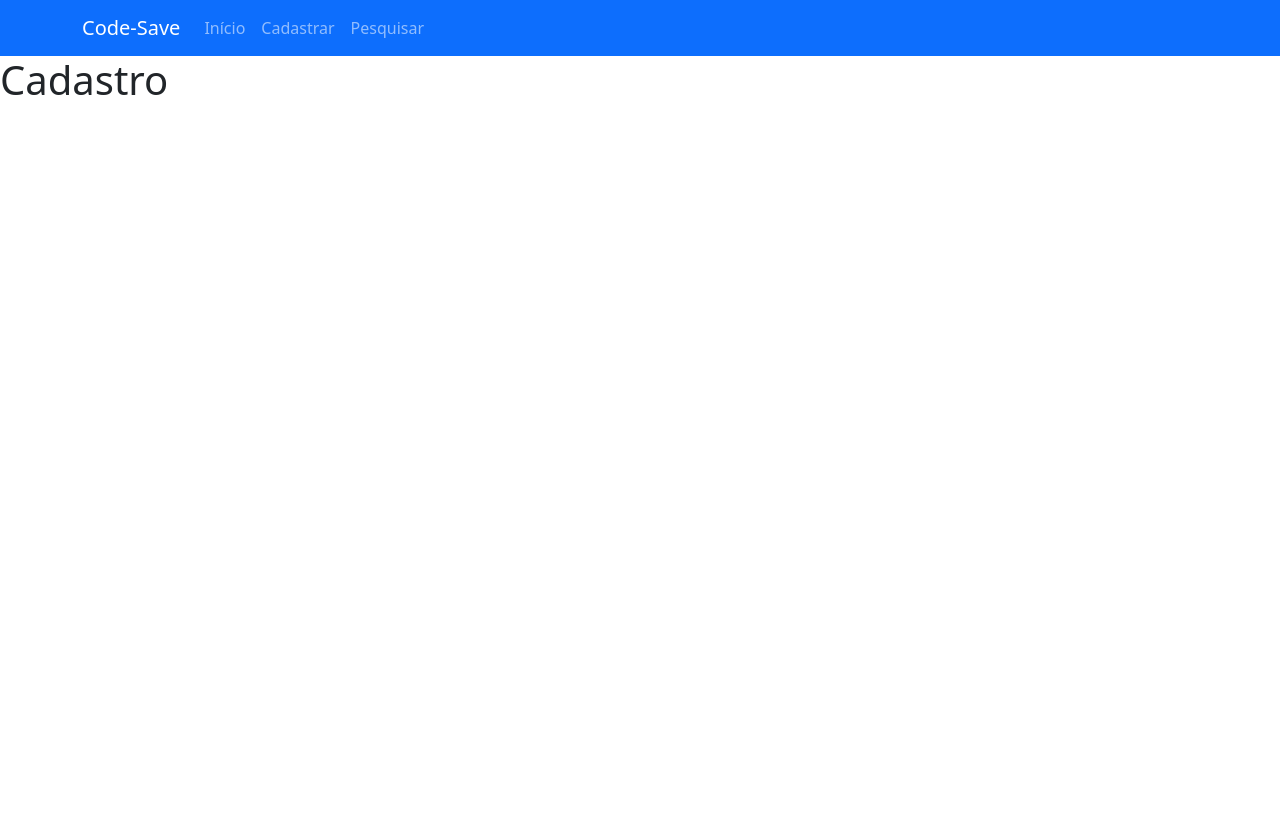
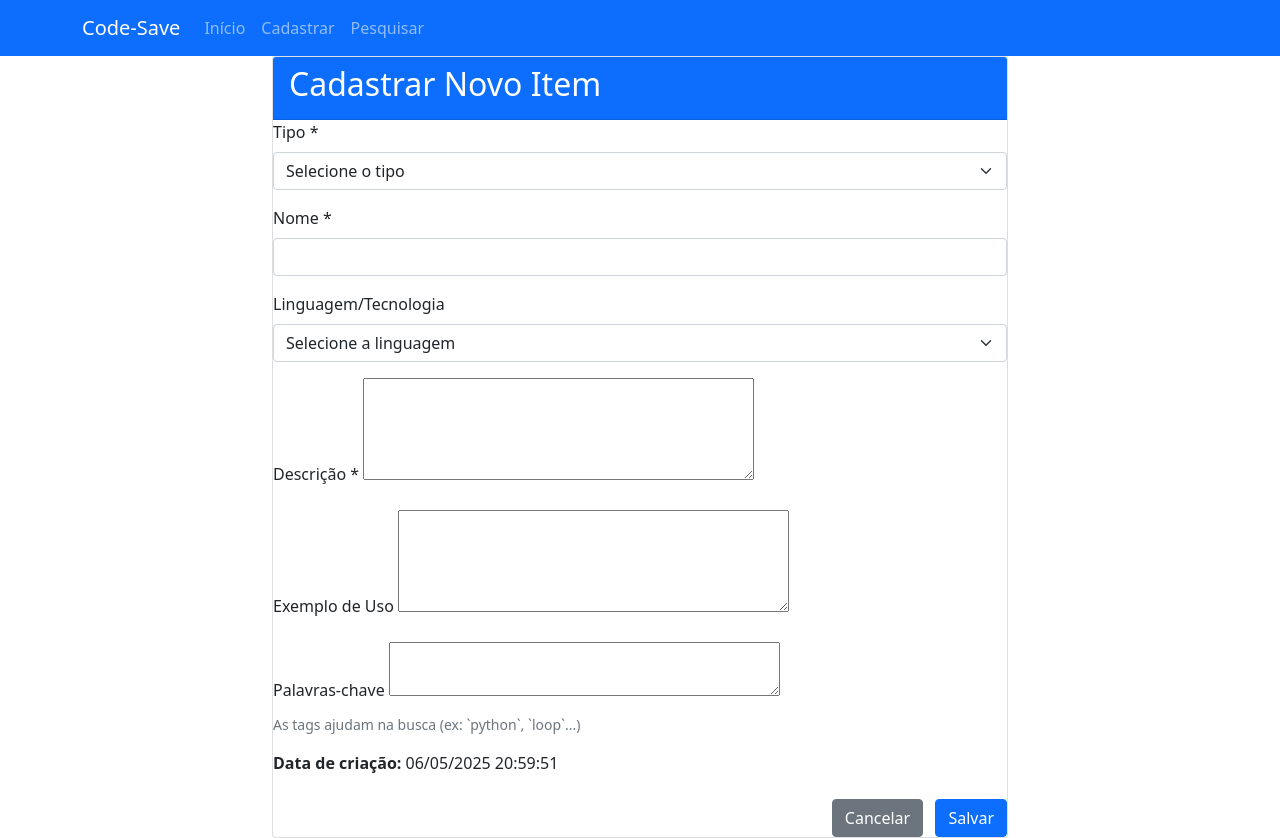
Before and after one commit to vhcf1997/codesabeapp, a Django app: page /cadastro/ in a window 1280 px wide. Before the commit the page ends 95 px from the top, so only its background shows below. Run offline with Django 5.2, Linux system fonts and the light colour scheme; data that the repository does not hold is empty.

Commit message:
index.html operando

```diff
--- a/core/admin.py
+++ b/core/admin.py
@@ -1,9 +1,11 @@
 from django.contrib import admin
-from  .models import Nota
+from  .models import Nota, Linguagem
 
 class NotaAdmin(admin.ModelAdmin):
     list_display = ('tipo','nome', 'linguagem')
 
-
+class LinguagemAdmin(admin.ModelAdmin):
+    list_display = ('nome',)
 
 admin.site.register(Nota, NotaAdmin)
+admin.site.register(Linguagem, LinguagemAdmin)
--- /dev/null
+++ b/core/forms.py
@@ -0,0 +1,18 @@
+from django import forms
+from .models import Nota
+
+class NotaForm(forms.ModelForm):
+    class Meta:
+        model = Nota
+        fields = [
+            'tipo', 'nome', 'linguagem', 'descricao',
+            'exemplo', 'palavraChave',
+        ]
+        widgets = {
+            'descricao': forms.Textarea(attrs={'rows': 4}),
+            'exemplo': forms.Textarea(attrs={'rows': 4}),
+            'palavraChave': forms.Textarea(attrs={'rows': 2}),
+            'tipo': forms.TextInput(attrs={'class': 'form-control'}),
+            'nome': forms.TextInput(attrs={'class': 'form-control'}),
+            'linguagem': forms.TextInput(attrs={'class': 'form-control'}),
+        }
--- a/core/models.py
+++ b/core/models.py
@@ -1,14 +1,20 @@
 from django.db import models
 
-class Nota(models.Model):
-    tipo = models.CharField(max_length=10, verbose_name='tipo')
-    nome = models.CharField(max_length=100, verbose_name='nome')
-    linguagem = models.CharField(max_length=10, verbose_name='linguagem')
-    descricao = models.TextField(verbose_name='descricao')
-    exemplo = models.TextField(verbose_name='exemplo')
-    palavraChave = models.TextField(verbose_name='palavra chave')
-    dataCriacao = models.DateTimeField(verbose_name='data de criacao')
-    dataEdicao = models.DateTimeField(verbose_name='data de edicao')
+class Linguagem(models.Model):
+    nome = models.CharField(max_length=20, verbose_name='nome')
 
     def __str__(self):
         return self.nome
+
+class Nota(models.Model):
+    tipo = models.CharField(max_length=20, verbose_name='tipo')
+    nome = models.CharField(max_length=100, verbose_name='nome')
+    linguagem = models.ForeignKey(Linguagem, on_delete=models.CASCADE)
+    descricao = models.TextField(max_length=200, verbose_name='descricao')
+    exemplo = models.TextField(max_length=200, verbose_name='exemplo')
+    palavraChave = models.TextField(verbose_name='palavra chave')
+    dataCriacao = models.DateTimeField(auto_now_add=True)
+    dataEdicao = models.DateTimeField(auto_now=True)
+
+    def __str__(self):
+        return self.nome
--- a/core/templates/cadastro.html
+++ b/core/templates/cadastro.html
@@ -3,7 +3,76 @@
 {% block title %}Code-Save - Cadastrar Item{% endblock %}
 
 {% block content %}
+<div class="container">
+    <div class="row justify-content-center">
+        <div class="col-md-8">
+            <div class="card">
+                <div class="card-header bg-primary text-white">
+                    <h2>Cadastrar Novo Item</h2>
+                </div>
 
-  <h1>Cadastro</h1>
+                <form method="post" id="formCadastro">
+                    {% csrf_token %}  <!-- Proteção contra ataques CSRF -->
 
+                    <!-- Campo tipo -->
+                    <div class="mb-3">
+                        <label for="{{ form.tipo.id_for_label }}" class="form-label">Tipo *</label>
+                        <select class="form-select" id="tipo" name="tipo" required>
+                            <option value="" selected disabled>Selecione o tipo</option>
+                            <option value="Comando">Comando</option>
+                            <option value="Função">Função</option>
+                            <option value="Biblioteca">Biblioteca</option>
+                            <option value="Outro">Outro</option>
+                        </select>
+                    </div>
+
+                    <!-- Campo nome -->
+                    <div class="mb-3">
+                        <label for="{{ form.nome.id_for_label }}" class="form-label">Nome *</label>
+                        {{ form.nome }}
+                    </div>
+
+                    <!-- Campo linguagem (select dinâmico do banco) -->
+                    <div class="mb-3">
+                        <label for="{{ form.linguagem.id_for_label }}" class="form-label">Linguagem/Tecnologia</label>
+                        <select class="form-select" id="linguagem" name="linguagem" required>
+                            <option value="" selected disabled>Selecione a linguagem</option>
+                            {% for linguagem in linguagens %}
+                                <option value="{{ linguagem.id }}">{{ linguagem.nome }}</option>
+                            {% endfor %}
+                        </select>
+                    </div>
+
+                    <!-- Campo descrição -->
+                    <div class="mb-3">
+                        <label for="{{ form.descricao.id_for_label }}" class="form-label">Descrição *</label>
+                        {{ form.descricao }}
+                    </div>
+
+                    <!-- Campo exemplo -->
+                    <div class="mb-3">
+                        <label for="{{ form.exemplo.id_for_label }}" class="form-label">Exemplo de Uso</label>
+                        {{ form.exemplo }}
+                    </div>
+
+                    <!-- Campo palavra-chave -->
+                    <div class="mb-3">
+                        <label for="{{ form.palavraChave.id_for_label }}" class="form-label">Palavras-chave</label>
+                        {{ form.palavraChave }}
+                        <div class="form-text">As tags ajudam na busca (ex: `python`, `loop`...)</div>
+                    </div>
+
+                    <!-- Mostra ao usuário a data atual -->
+                    <p><strong>Data de criação:</strong> {{ data_criacao_preview|date:"d/m/Y H:i:s" }}</p>
+
+                    <!-- Botões de ação -->
+                    <div class="text-end mt-4">
+                        <a href="{% url 'core:index' %}" class="btn btn-secondary me-2">Cancelar</a>
+                        <button type="submit" class="btn btn-primary">Salvar</button>
+                    </div>
+                </form>
+            </div>
+        </div>
+    </div>
+</div>
 {% endblock %}
--- a/core/urls.py
+++ b/core/urls.py
@@ -6,7 +6,7 @@ app_name = 'core'
 urlpatterns = [
     path('', views.index, name='index'),  # noqa E501
     path('cadastro/', views.cadastro, name='cadastro'),
-    path('detalhe/', views.detalhe, name='detalhe'),
+    path('detalhe/<int:pk>/', views.detalhe, name='detalhe'),
     path('pesquisa/', views.pesquisa, name='pesquisa'),
 
 ]
--- a/core/views.py
+++ b/core/views.py
@@ -1,15 +1,50 @@
-from django.shortcuts import render
-from django.shortcuts import render, get_object_or_404, redirect
-from .models import Nota  # Supondo que você tenha um model Item
+from django.shortcuts import render, redirect
+from .forms import NotaForm
+from django.utils.timezone import now
+from .models import Linguagem, Nota
+
 
 def index(request):
-    return render(request, 'index.html')
+    ultimas_notas = Nota.objects.order_by('-dataEdicao')[:5]
+
+    return render(request, 'index.html', {'ultimas_notas': ultimas_notas})
 
 def cadastro(request):
-    return render(request, 'cadastro.html')
 
-def detalhe(request):
-    return render(request, 'detalhe.html')
+    linguagens = Linguagem.objects.all()
+
+    if request.method == 'POST':
+        form = NotaForm(request.POST)
+
+        if form.is_valid():
+            form.save()
+            print("Tipo", form.cleaned_data['tipo'])
+            print("Nome", form.cleaned_data['nome'])
+            return redirect('core:index')
+        else:
+            print("Formulário inválido:")
+            print(form.errors)  # 🪵 LOG DE ERROS!
+    else:
+        form = NotaForm()
+
+
+    # Este valor é uma prévia do que será salvo como dataCriacao
+    data_criacao_preview = now()
+
+    return render(request, 'cadastro.html', {
+        'form': form,
+        'data_criacao_preview': data_criacao_preview,
+        'linguagens': linguagens,
+    })
+
+def detalhe(request, pk):
+    detalhes = Nota.objects.get(id=pk)
+
+    context = {
+        'detalhe': detalhes,
+    }
+
+    return render(request, 'detalhe.html', context)
 
 def pesquisa(request):
     return render(request, 'pesquisa.html')
--- a/templates_old/base.html
+++ b/templates_old/base.html
@@ -52,5 +52,6 @@
     <script src="https://cdn.jsdelivr.net/npm/bootstrap@5.3.0-alpha1/dist/js/bootstrap.bundle.min.js"></script>
     <script src="{% static 'js/scripts.js' %}"></script>
     {% block extra_js %}{% endblock %}
+    </div>
 </body>
 </html>
```
Also changed, not shown: core/templates/index.html (+47 -4 lines), core/migrations/0002_alter_nota_datacriacao_alter_nota_dataedicao.py (added), core/migrations/0003_linguagem.py (added), core/migrations/0004_remove_linguagem_biblioteca.py (added), core/migrations/0005_alter_nota_descricao_alter_nota_exemplo_and_more.py (added).
